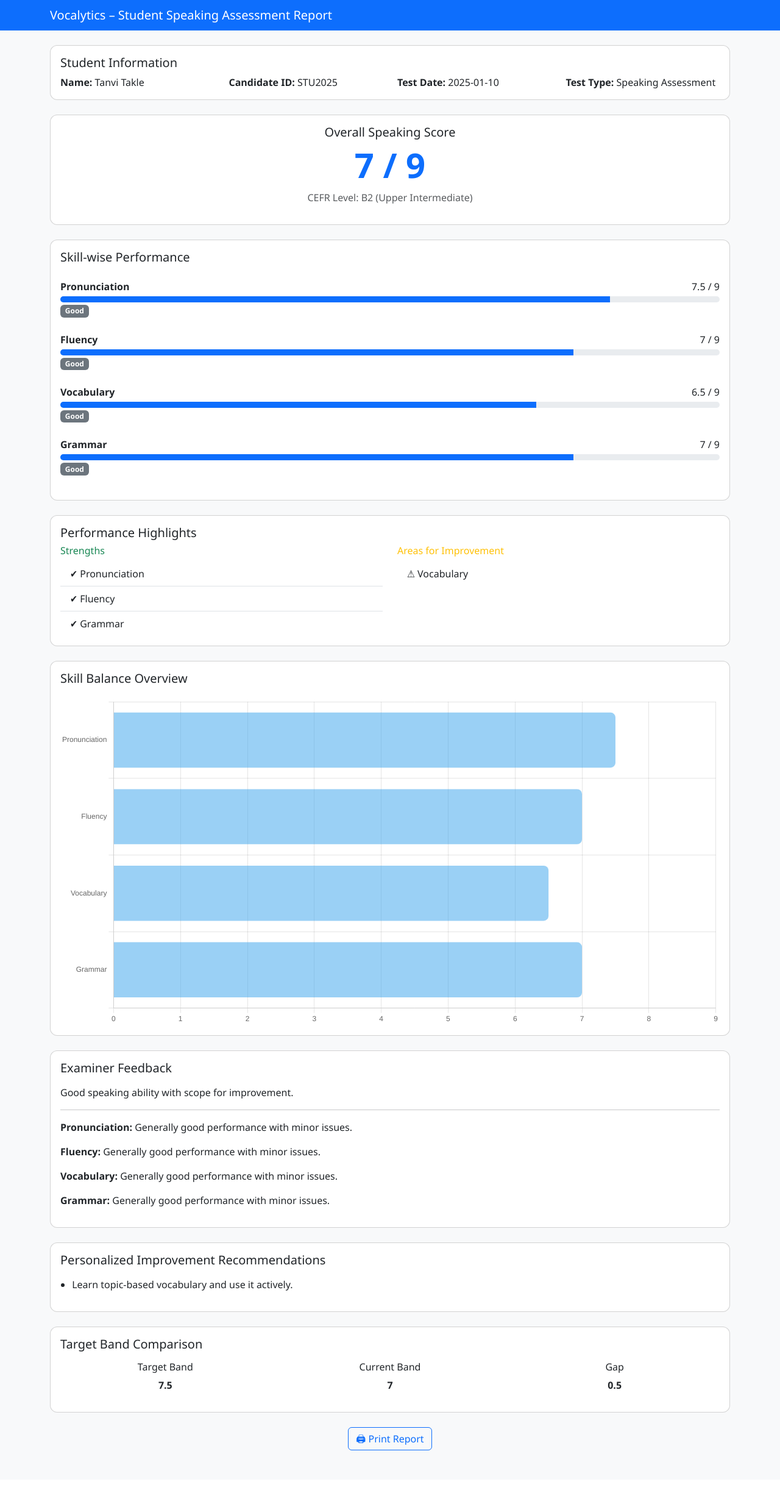
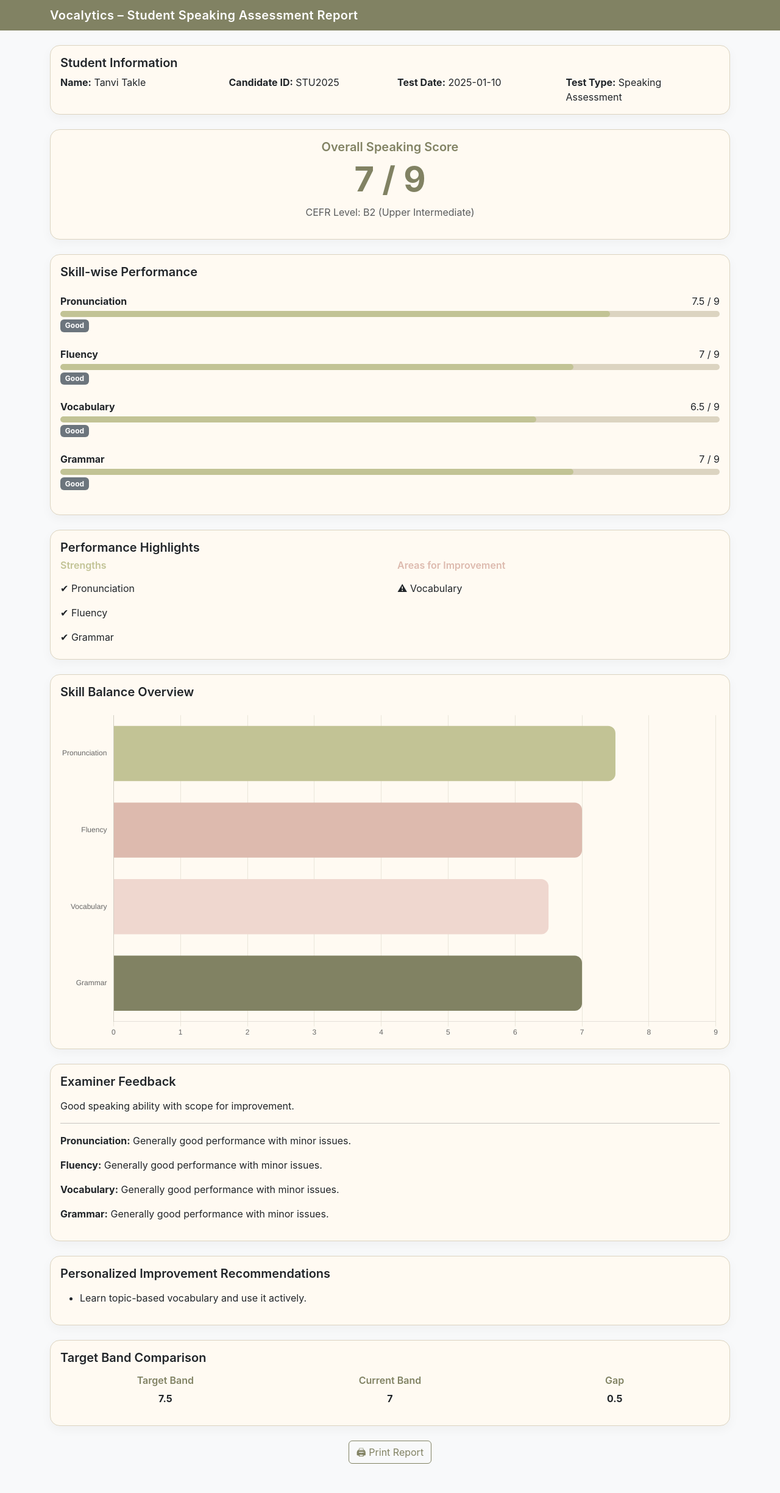
Before and after one commit to tanviedev/Vocalytics, a Django app: template frontend/templates/index.html in a window 1280 px wide. Shown: the whole page at 61% size. Before the commit the page ends 2379 px from the top, so only its background shows below. Run offline with Django 5.2, Linux system fonts and the light colour scheme; the template is opened without the code that fills it, so the values that code supplies are empty.

Commit message:
updated UI

```diff
--- a/frontend/static/css/style.css
+++ b/frontend/static/css/style.css
@@ -1,43 +1,132 @@
-body {
-    font-family: 'Segoe UI', Tahoma, Geneva, Verdana, sans-serif;
+/* -------------------------------
+   ROOT COLOR VARIABLES
+--------------------------------*/
+:root {
+    --sage: #818263;
+    --avocado: #C2C395;
+    --blush: #DDBAAE;
+    --peach: #EFD7CF;
+    --oat: #DCD4C1;
+    --honey: #F6EAD4;
+    --cream: #FFFAF2;
+    --text-dark: #4a4a4a;
 }
 
-.card {
-    border-radius: 12px;
+/* -------------------------------
+   GLOBAL
+--------------------------------*/
+body {
+    background-color: var(--honey);
+    font-family: "Inter", system-ui, sans-serif;
+    color: var(--text-dark);
 }
 
+/* -------------------------------
+   NAVBAR
+--------------------------------*/
+.navbar {
+    background-color: var(--sage) !important;
+}
+
+.navbar-brand {
+    font-weight: 600;
+    letter-spacing: 0.4px;
+}
+
+/* -------------------------------
+   CARDS
+--------------------------------*/
+.card {
+    background-color: var(--cream);
+    border: 1px solid var(--oat);
+    border-radius: 16px;
+    box-shadow: 0 6px 18px rgba(0,0,0,0.04);
+}
+
+/* -------------------------------
+   HEADINGS
+--------------------------------*/
+h5, h6 {
+    color: var(--sage);
+    font-weight: 600;
+}
+
+/* -------------------------------
+   OVERALL SCORE
+--------------------------------*/
 .display-4 {
+    color: var(--sage);
     font-weight: 700;
-    color: #0d6efd;
+}
+
+/* -------------------------------
+   SKILL BARS
+--------------------------------*/
+.progress {
+    height: 10px;
+    background-color: var(--oat);
+    border-radius: 20px;
+}
+
+.progress-bar {
+    background-color: var(--avocado);
+    border-radius: 20px;
 }
 
 .skill-label {
-    font-weight: 600;
+    font-weight: 500;
 }
 
-.progress {
-    height: 10px;
-    border-radius: 6px;
-}
-
+/* -------------------------------
+   BADGES
+--------------------------------*/
 .badge-skill {
+    background-color: var(--peach);
+    color: #5a3e36;
     font-size: 0.75rem;
 }
 
-canvas {
-    max-width: 100%;
+/* -------------------------------
+   STRENGTHS & IMPROVEMENTS
+--------------------------------*/
+.text-success {
+    color: var(--avocado) !important;
+}
+
+.text-warning {
+    color: var(--blush) !important;
+}
+
+.list-group-item {
+    background-color: transparent;
+    border: none;
+    padding-left: 0;
+}
+
+/* -------------------------------
+   BUTTONS
+--------------------------------*/
+.btn-outline-primary {
+    border-color: var(--sage);
+    color: var(--sage);
+}
+
+.btn-outline-primary:hover {
+    background-color: var(--sage);
+    color: white;
+}
+
+.card:hover {
+    transform: translateY(-2px);
+    transition: 0.2s ease;
 }
 
 @media print {
-    nav, button {
-        display: none;
+    body {
+        background: white;
     }
-
-    body {
-        background: #fff;
+    .card {
+        box-shadow: none;
+        border: 1px solid #ccc;
     }
 }
-
-ul {
-    padding-left: 1.2rem;
-}
--- a/frontend/static/js/main.js
+++ b/frontend/static/js/main.js
@@ -74,7 +74,7 @@ function populateSkillScores(data) {
                 </div>
 
                 <div class="progress mt-1">
-                    <div class="progress-bar bg-primary" style="width:${percentage}%"></div>
+                    <div class="progress-bar " style="width:${percentage}%"></div>
                 </div>
 
                 <span class="badge bg-secondary mt-1">${level}</span>
@@ -127,11 +127,17 @@ function renderRadarChart(scores) {
                     scores.vocabulary,
                     scores.grammar
                 ],
-                borderRadius: 8
+                backgroundColor: [
+                    '#C2C395',
+                    '#DDBAAE',
+                    '#EFD7CF',
+                    '#818263'
+                ],
+                borderRadius: 12
             }]
         },
         options: {
-            indexAxis: 'y', // horizontal bars
+            indexAxis: 'y',
             responsive: true,
             plugins: {
                 legend: {
@@ -144,12 +150,21 @@ function renderRadarChart(scores) {
                     max: 9,
                     ticks: {
                         stepSize: 1
+                    },
+                    grid: {
+                        color: '#EAE6DA'
+                    }
+                },
+                y: {
+                    grid: {
+                        display: false
                     }
                 }
             }
         }
     });
 }
+
 
 
 /* ---------------- FEEDBACK ---------------- */
```
